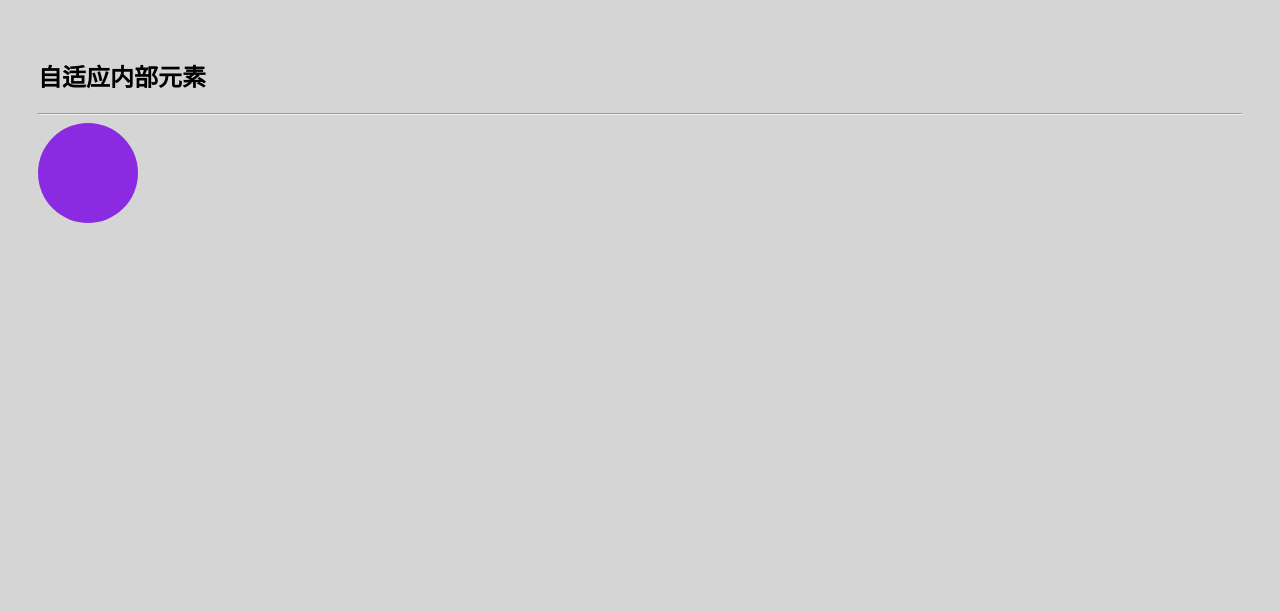
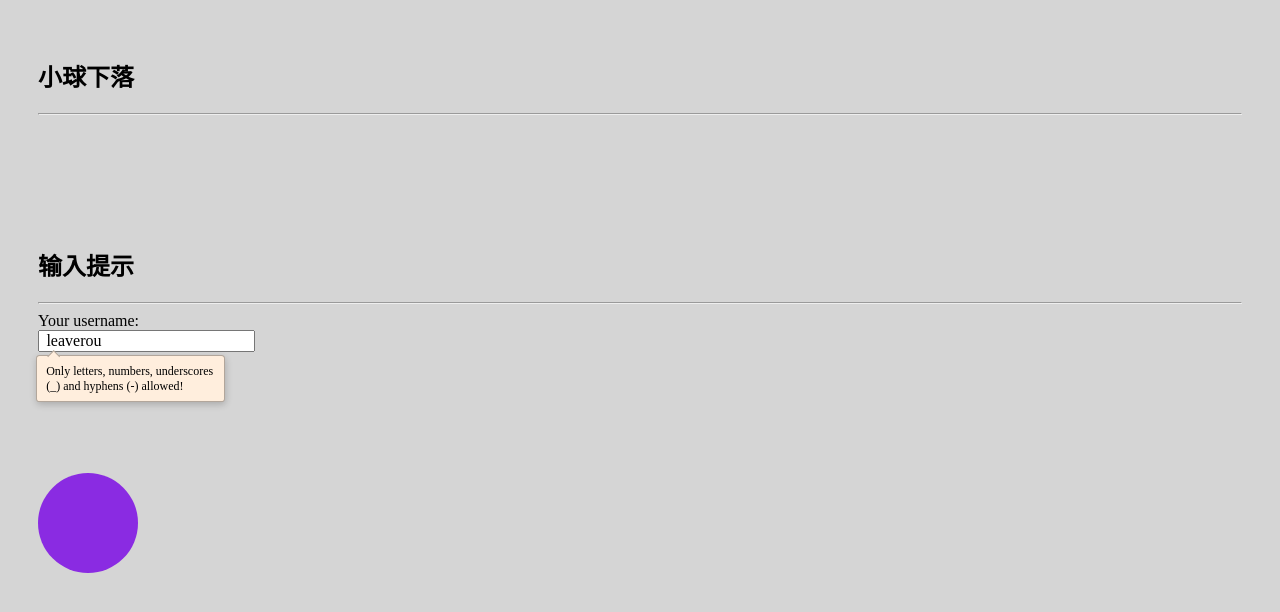
Before and after one commit to qdlee/learning-demo, a plain HTML site: page css-secrets/css-secrets-animation.html in a window 1280 px wide. Drawn offline with Linux system fonts and the light colour scheme.

Commit message:
animation

```diff
--- a/css-secrets/css-secrets-animation.html
+++ b/css-secrets/css-secrets-animation.html
@@ -11,7 +11,8 @@
       60%,
       80%,
       to {
-        transform: translateY(350px)
+        transform: translateY(350px);
+        animation-timing-function: cubic-bezier(.215, .61, .355, 1);
       }
       70% {
         transform: translateY(250px)
@@ -27,19 +28,64 @@
       height: 100px;
       border-radius: 50%;
       background-color: blueviolet;
-      animation: bounce 3s;
+      animation: bounce 3s cubic-bezier(.755, .05, .855, .06) forwards;
+    }
+
+    input {
+      display: block;
+      padding: 0 .4em;
+      font: inherit;
+    }
+
+    .callout {
+      position: absolute;
+      max-width: 14em;
+      padding: .6em .8em;
+      border-radius: .3em;
+      margin: .3em 0 0 -.2em;
+      background: #fed;
+      border: 1px solid rgba(0, 0, 0, .3);
+      box-shadow: .05em .2em .6em rgba(0, 0, 0, .2);
+      font-size: 75%;
+    }
+
+    .callout:before {
+      content: "";
+      position: absolute;
+      top: -.4em;
+      left: 1em;
+      padding: .35em;
+      background: inherit;
+      border: inherit;
+      border-right: 0;
+      border-bottom: 0;
+      transform: rotate(45deg);
     }
   </style>
 </head>
 
 <body>
   <div class="demo">
-    <h2 class="demo_title">自适应内部元素</h2>
+    <h2 class="demo_title">小球下落</h2>
     <hr>
     <div class="content">
       <span class="ball"></span>
     </div>
   </div>
+  <div class="demo">
+    <h2 class="demo_title">输入提示</h2>
+    <hr>
+    <div class="content">
+      <label>
+        Your username:
+        <input value="leaverou"></input>
+        <span class="callout">
+          Only letters, numbers, underscores (_) and hyphens (-) allowed!
+        </span>
+      </label>
+    </div>
+  </div>
+
 </body>
 
 </html>
```
